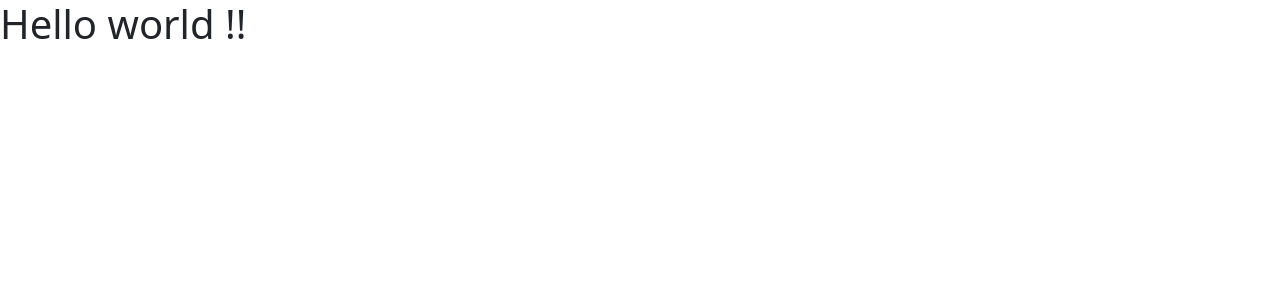
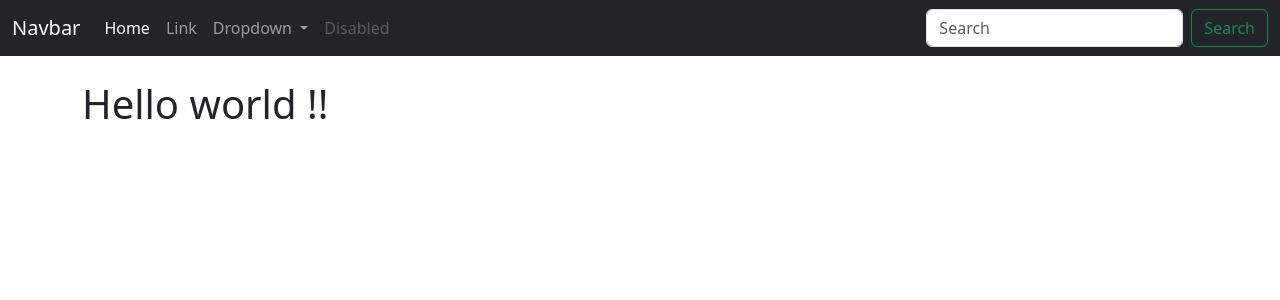
Before and after one commit to kwabenahcode/CRM, a Django app: page / in a window 1280 px wide. Shown: the top 300 px of the page. Run offline with Django 5.2, Linux system fonts and the light colour scheme.

Commit message:
creating my navbar

```diff
--- a/dcrm/website/templates/base.html
+++ b/dcrm/website/templates/base.html
@@ -7,9 +7,13 @@
     <link href="https://cdn.jsdelivr.net/npm/bootstrap@5.3.2/dist/css/bootstrap.min.css" rel="stylesheet" integrity="sha384-T3c6CoIi6uLrA9TneNEoa7RxnatzjcDSCmG1MXxSR1GAsXEV/Dwwykc2MPK8M2HN" crossorigin="anonymous">
   </head>
   <body>
-    {% block content %}
+    {% include "navbar.html" %}
+    <div class="container">
+      <br/>
+      {% block content %}
 
-    {% endblock %}
+      {% endblock %}
+    </div>
 
 
     <script src="https://cdn.jsdelivr.net/npm/bootstrap@5.3.2/dist/js/bootstrap.bundle.min.js" integrity="sha384-C6RzsynM9kWDrMNeT87bh95OGNyZPhcTNXj1NW7RuBCsyN/o0jlpcV8Qyq46cDfL" crossorigin="anonymous"></script>
--- /dev/null
+++ b/dcrm/website/templates/navbar.html
@@ -0,0 +1,36 @@
+<nav class="navbar navbar-expand-lg navbar-dark bg-dark">
+    <div class="container-fluid">
+      <a class="navbar-brand" href="#">Navbar</a>
+      <button class="navbar-toggler" type="button" data-bs-toggle="collapse" data-bs-target="#navbarSupportedContent" aria-controls="navbarSupportedContent" aria-expanded="false" aria-label="Toggle navigation">
+        <span class="navbar-toggler-icon"></span>
+      </button>
+      <div class="collapse navbar-collapse" id="navbarSupportedContent">
+        <ul class="navbar-nav me-auto mb-2 mb-lg-0">
+          <li class="nav-item">
+            <a class="nav-link active" aria-current="page" href="#">Home</a>
+          </li>
+          <li class="nav-item">
+            <a class="nav-link" href="#">Link</a>
+          </li>
+          <li class="nav-item dropdown">
+            <a class="nav-link dropdown-toggle" href="#" role="button" data-bs-toggle="dropdown" aria-expanded="false">
+              Dropdown
+            </a>
+            <ul class="dropdown-menu">
+              <li><a class="dropdown-item" href="#">Action</a></li>
+              <li><a class="dropdown-item" href="#">Another action</a></li>
+              <li><hr class="dropdown-divider"></li>
+              <li><a class="dropdown-item" href="#">Something else here</a></li>
+            </ul>
+          </li>
+          <li class="nav-item">
+            <a class="nav-link disabled" aria-disabled="true">Disabled</a>
+          </li>
+        </ul>
+        <form class="d-flex" role="search">
+          <input class="form-control me-2" type="search" placeholder="Search" aria-label="Search">
+          <button class="btn btn-outline-success" type="submit">Search</button>
+        </form>
+      </div>
+    </div>
+  </nav>
```
